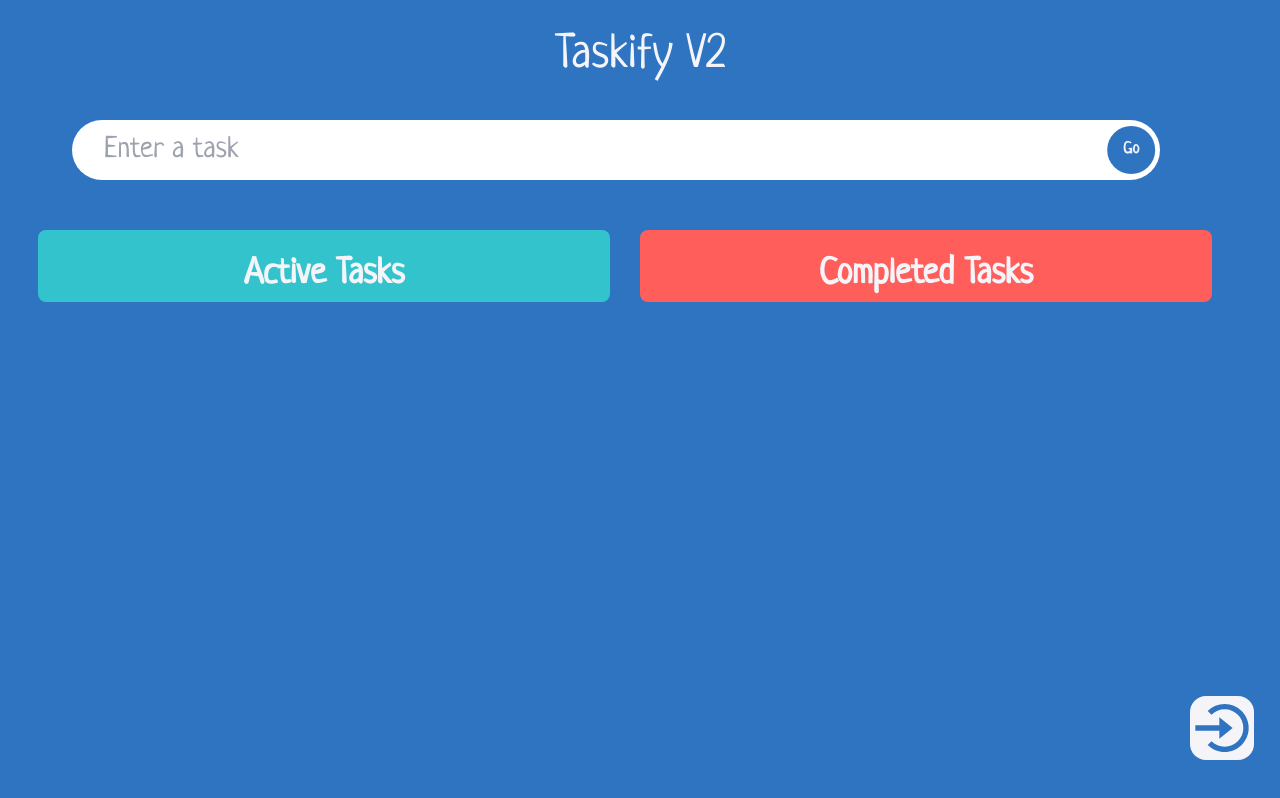
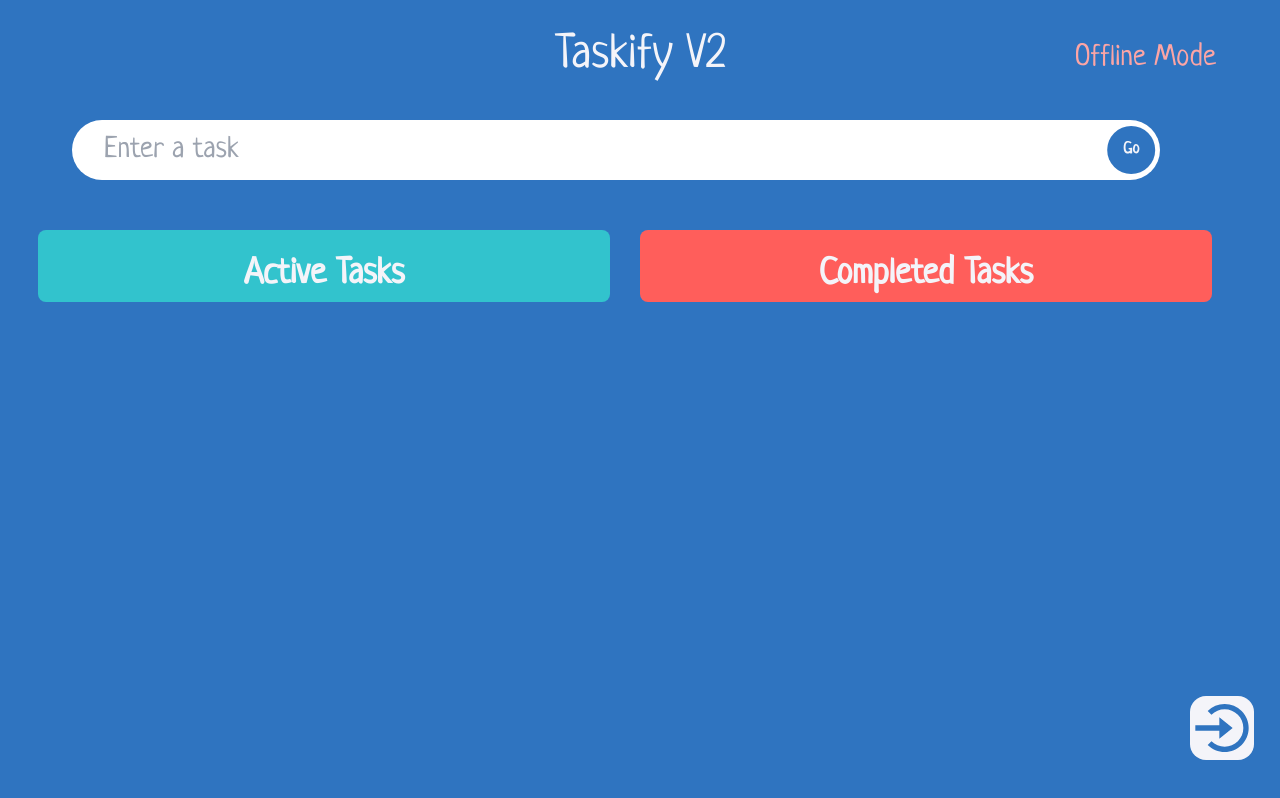
Before and after one commit to khajornritdacha/taskify-v2, a React (Vite) app: page / in a window 1280 px wide. Built offline with nearby package versions, Linux system fonts and the light colour scheme.

Commit message:
feat(frontend): show onine and offline mode

```diff
--- a/src/components/MainPage.tsx
+++ b/src/components/MainPage.tsx
@@ -116,6 +116,15 @@ const MainPage = () => {
     <>
       {!isLoading ? (
         <>
+          {isLoggedIn ? (
+            <h1 className="absolute right-[5%] top-[5%] text-3xl text-green-300">
+              Online Mode
+            </h1>
+          ) : (
+            <h1 className="absolute right-[5%] top-[5%] text-3xl text-red-300">
+              Offline Mode
+            </h1>
+          )}
           <DragDropContext
             onDragEnd={(result) => {
               handleDrag(result);
```
